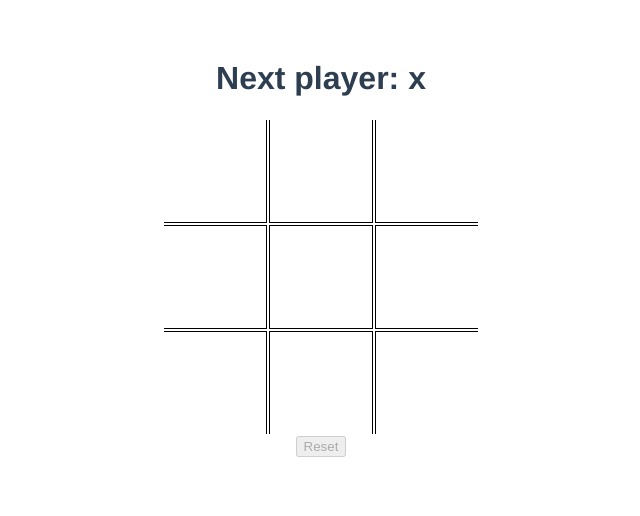
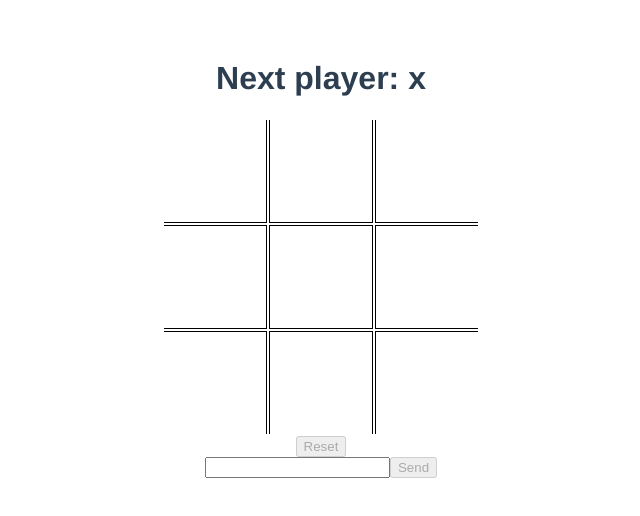
Before and after one commit to DaveRatcliff/TicTacToeCLI, a Vue app: page /#/ in a window 1280 px wide. Shown: the top 516 px of the page, without its empty margins (319-959 px from the left). Built offline with nearby package versions, Linux system fonts and the light colour scheme.

Commit message:
feat: Implementing API from Frontend

```diff
--- a/package.json
+++ b/package.json
@@ -14,6 +14,7 @@
     "build": "node build/build.js"
   },
   "dependencies": {
+    "axios": "^0.18.0",
     "vue": "^2.5.2",
     "vue-router": "^3.0.1"
   },
--- a/src/components/Game.vue
+++ b/src/components/Game.vue
@@ -21,10 +21,13 @@
     <div>
       <button @click="resetBoard" :disabled="!canReset">Reset</button>
     </div>
+    <game-invite v-if="currentState === 'NEW'" :gameId="gameId"></game-invite>
   </div>
 </template>
 
 <script>
+import GameInvite from '@/components/GameInvite'
+
 const EMPTY_BOARD = [null, null, null, null, null, null, null, null, null]
 const STATES = {
   NEW: 'NEW',
@@ -42,13 +45,16 @@ const WINNING_COMBOS = [
   [0, 4, 8],
   [2, 4, 6],
 ]
+const generateId = function b(a){return a?(a^Math.random()*16>>a/4).toString(16):([1e7]+-1e3+-4e3+-8e3+-1e11).replace(/[018]/g,b)} // eslint-disable-line
 export default {
   data: () => ({
+    gameId: null,
     moves: [null, null, null, null, null, null, null, null, null],
     nextPlayer: 'x',
     invalidMove: false,
     currentState: STATES.NEW, // new, playing, draw, win
   }),
+  components: { GameInvite },
   computed: {
     canReset: function () {
       return this.currentState !== STATES.NEW
@@ -74,13 +80,16 @@ export default {
       return message
     },
   },
+  created () {
+    this.resetBoard()
+  },
   methods: {
     resetBoard () {
       this.moves = JSON.parse(JSON.stringify(EMPTY_BOARD))
       this.nextPlayer = 'x'
       this.currentState = STATES.NEW
+      this.gameId = generateId()
     },
-
     handleClick (cellIndex) {
       // Do not handle click if we've won
       if (this.currentState === STATES.WIN) {
--- /dev/null
+++ b/src/components/GameInvite.vue
@@ -0,0 +1,51 @@
+<template>
+  <div>
+    <input type="text" :disabled="sending" v-model="smsNumber"><button :disabled="sending || !smsNumber.length" @click="sendSms">{{ sending ? 'Sending' : 'Send' }}</button>
+    <p v-if="message">{{ message }}</p>
+  </div>
+</template>
+
+<script>
+import axios from 'axios'
+
+export default {
+  props: {
+    gameId: {
+      type: String,
+      required: true,
+    },
+  },
+  data: () => ({
+    sending: false,
+    smsNumber: '',
+    message: null,
+  }),
+  methods: {
+    async sendSms () {
+      // TODO -- Validate data
+
+      this.sending = true
+      this.message = null
+
+      try {
+        const response = await this.callApi(this.smsNumber, this.gameId)
+        console.log(response)
+        this.message = `Successfully sent to ${this.smsNumber}`
+        this.smsNumber = ''
+      } catch (e) {
+        console.error(e)
+        this.message = `Error sending: ${e}`
+      }
+      this.sending = false
+    },
+    async callApi (to, gameId) {
+      const url = `${window.location.origin}/.netlify/functions/send-game-invite`
+      const response = await axios.post(url, { to, gameId })
+      return response.data
+    },
+  },
+}
+</script>
+
+<style scoped>
+</style>
```
Also changed, not shown: 2 other files (tests, documents, lock files or other folders).
